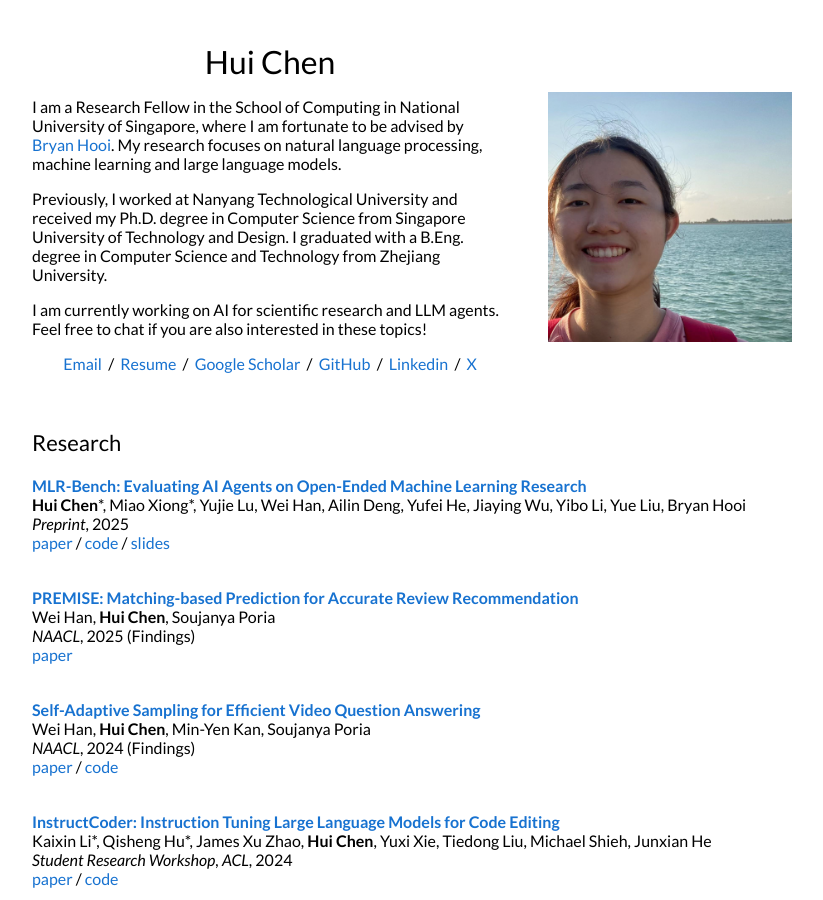
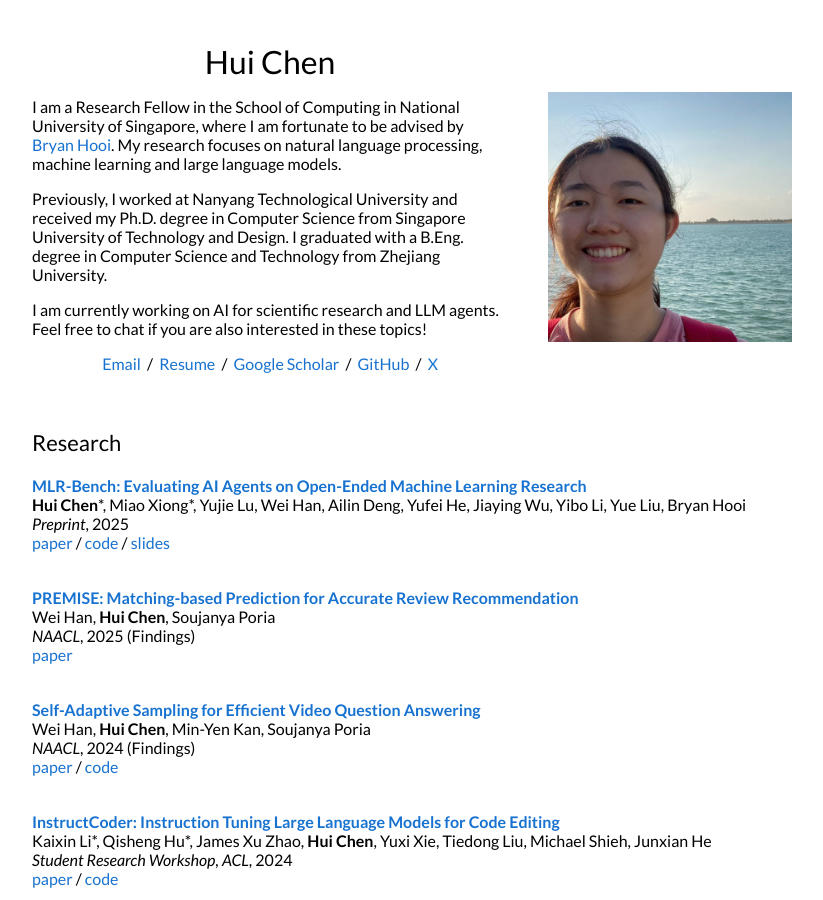
Before and after one commit to chchenhui/chchenhui.github.io, a Jekyll site: the page built from _posts/2025-1-1-mlrbench.markdown, in a window 1280 px wide and 900 px high. Shown: the whole window, without its empty margins (228-1051 px from the left). Built offline with Jekyll 4.4.1, drawn with Linux system fonts in a browser that asks for light colours.

Commit message:
Remove LinkedIn link from default layout
Commented out the LinkedIn link in the footer.

```diff
--- a/_layouts/default.html
+++ b/_layouts/default.html
@@ -38,7 +38,7 @@
                 <a href="https://drive.google.com/file/d/1qGe4cGamsVklatALqzsJI1oGj54pLFJ2/view?usp=share_link">Resume</a> &nbsp;/&nbsp;
                 <a href="https://scholar.google.com.sg/citations?user=XObq9OQAAAAJ">Google Scholar</a> &nbsp;/&nbsp;
                 <a href="https://github.com/chchenhui">GitHub</a> &nbsp;/&nbsp;
-                <a href="https://www.linkedin.com/in/hui-chen-a3aa80137">Linkedin</a> &nbsp;/&nbsp;
+<!--                 <a href="https://www.linkedin.com/in/hui-chen-a3aa80137">Linkedin</a> &nbsp;/&nbsp; -->
                 <a href="https://x.com/chchenhui">X</a>
               </p>
             </td>
```
